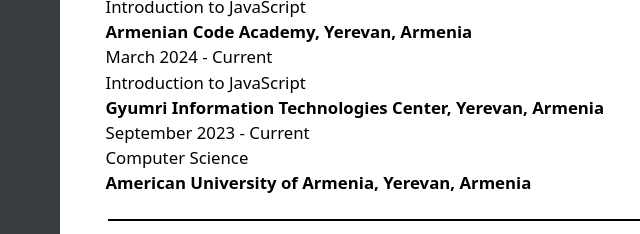
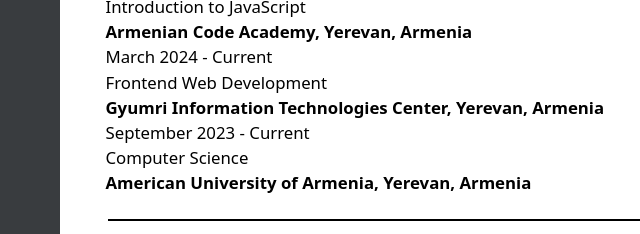
Before and after one commit to 72Maksim03/72Maksim03.github.io, a plain HTML site: page index.html in a window 1280 px wide. Shown: the part 190-424 px from the top of the page, 363-1003 px from the left. Drawn offline with Linux system fonts and the light colour scheme.

Commit message:
Update index.html

```diff
--- a/index.html
+++ b/index.html
@@ -55,7 +55,7 @@
                 <div class="education_text">Introduction to JavaScript</div>
                 <div class="education_text"><b>Armenian Code Academy, Yerevan, Armenia</b></div>
                 <div class="education_text">March 2024 - Current</div>
-                <div class="education_text">Introduction to JavaScript</div>
+                <div class="education_text">Frontend Web Development</div>
                 <div class="education_text"><b>Gyumri Information Technologies Center, Yerevan, Armenia</b></div>
                 <div class="education_text">September 2023 - Current</div>
                 <div class="education_text">Computer Science</div>
```
